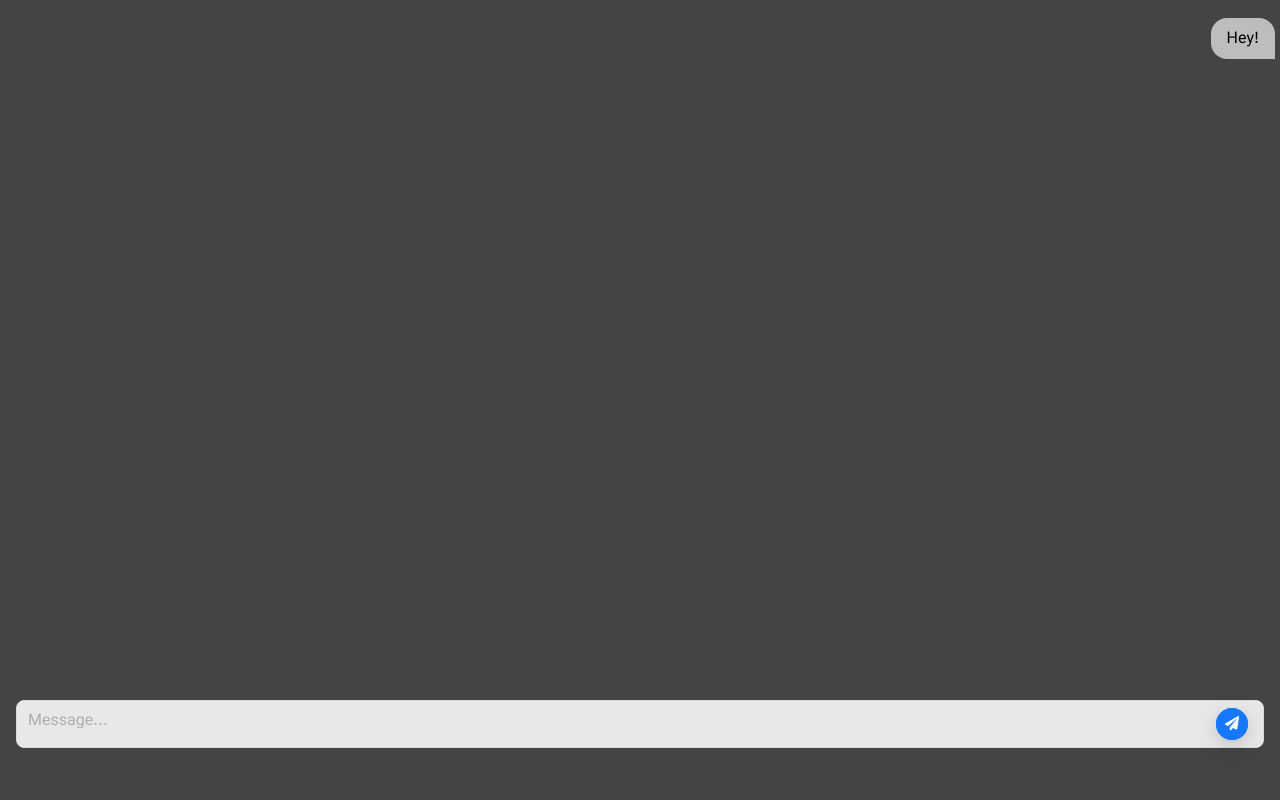
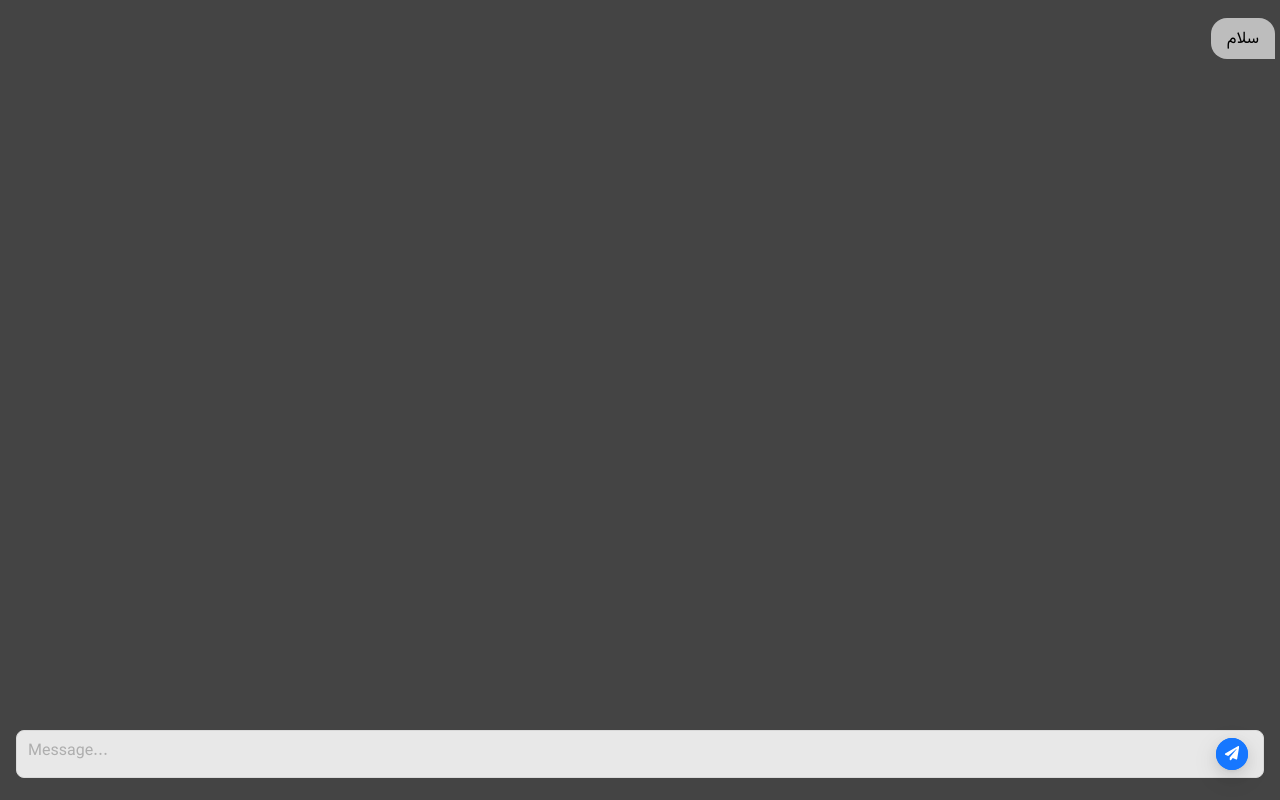
Before and after one commit to sorooshjaberi/SoroushGPT, a Next.js app: page / in a window 1280 px wide. Built offline with nearby package versions, Linux system fonts and the light colour scheme.

Commit message:
ui fixes

```diff
--- a/components/chat/inputBar/index.tsx
+++ b/components/chat/inputBar/index.tsx
@@ -10,7 +10,7 @@ const textAreaStyles: React.CSSProperties = {
   bottom: "-28px",
   zIndex: "1",
   backgroundColor: "rgb(232 232 232)",
-  fontFamily:"vazir"
+  fontFamily: "vazir",
 };
 
 interface Props {
@@ -45,20 +45,12 @@ const MessageInputBar = (props: Props) => {
     />
   );
   return (
-    <div
-      style={{
-        position: "absolute",
-        left: "50%",
-        translate: "-50% 0 ",
-        bottom: "5rem",
-        margin: "auto",
-      }}
-    >
     <form
       style={{
         width: "calc(100vw - 2rem)",
         minHeight: "20px",
         position: "relative",
+        top:"-50px"
       }}
       ref={formRef}
     >
@@ -84,7 +76,6 @@ const MessageInputBar = (props: Props) => {
       <button type="submit"></button>
       {sendButton}
     </form>
-    </div>
   );
 };
 
--- a/components/chat/messages/index.tsx
+++ b/components/chat/messages/index.tsx
@@ -36,10 +36,9 @@ const messagesContainerStyles: React.CSSProperties = {
 };
 const ChatSectionStyles: React.CSSProperties = {
   textAlign: "center",
-  margin: "2rem auto",
   marginTop: 0,
   width: "100%",
-  height: "85vh",
+  height: "90%",
 };
 const Messages = (props: Props) => {
   const containerRef = useRef<HTMLDivElement>(null);
--- a/reactQuery/useSendMessage.tsx
+++ b/reactQuery/useMessage.tsx
@@ -4,7 +4,7 @@ import {
   CreateChatCompletionResponse,
 } from "openai";
 import { useState } from "react";
-import { useMutation } from "react-query";
+import { useMutation, useQueryClient } from "react-query";
 const sendMessage = async (
   chatHistory: chatHistory
 ): Promise<CreateChatCompletionResponse> => {
@@ -20,18 +20,28 @@ export function useSendMessage() {
   return mutation;
 }
 export default function useMessage() {
+  const queryClient = useQueryClient();
   const [chatHistory, setChatHistory] = useState<chatHistory>([
     // {
     //   content: "you are a helpful ai chat bot",
     //   role: "system",
     // },
     {
-      content: "Hey!",
+      content: "سلام",
       role: "assistant",
     },
   ]);
   const mutation = useMutation(["sendMessage"], sendMessage, {
     retry: 3,
+    onMutate: async function (chatHistory){
+      return chatHistory.slice(0  , chatHistory.length -1)
+    },
+    onSuccess(data, variables, context) {
+      queryClient.setQueryData('chatHistory' , [...variables , data])
+    },
+    onError(error, variables, context) {
+
+    },
   });
   const { mutateAsync } = mutation;
 
--- a/src/pages/index.tsx
+++ b/src/pages/index.tsx
@@ -2,7 +2,7 @@ import Head from "next/head";
 import { Inter } from "@next/font/google";
 import MessageInputBar from "components/chat/inputBar";
 import Messages from "components/chat/messages";
-import useMessage from "reactQuery/useSendMessage";
+import useMessage from "reactQuery/useMessage";
 
 const inter = Inter({ subsets: ["latin"] });
 
@@ -21,6 +21,12 @@ export default function Home() {
           height: "100vh",
           width: "100vw",
           padding: "0 5px",
+          position: "relative",
+          overflow: "hidden",
+          display: "flex",
+          flexDirection:"column",
+          alignItems:"center",
+          justifyContent:"space-between"
         }}
       >
         <Messages messages={chatHistory} />
```
Lines whose indentation alone changed are shown as unchanged.
